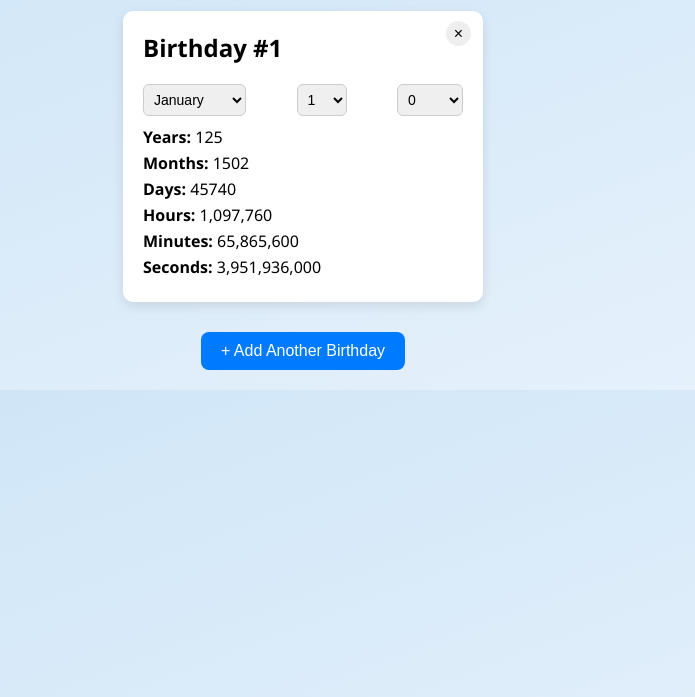
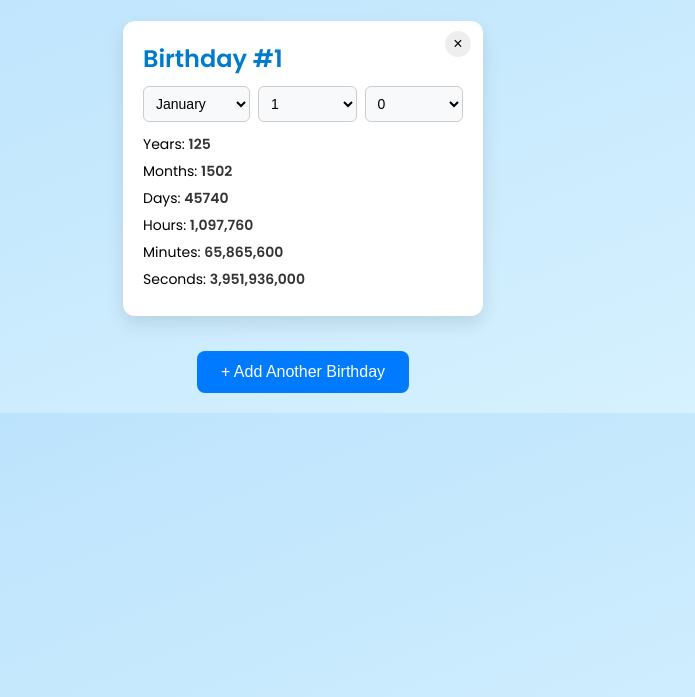
Before and after one commit to sevennai7/Birthday-Calculator, a plain HTML site: page index.html in a window 1280 px wide. Shown: the part 103-800 px from the top of the page, without its empty margins (337-1032 px from the left). Drawn offline with Linux system fonts and the light colour scheme.

Commit message:
Update index.html

```diff
--- a/index.html
+++ b/index.html
@@ -3,10 +3,15 @@
 <head>
   <meta charset="UTF-8">
   <title>Birthday Time Calculator</title>
+  <link href="https://fonts.googleapis.com/css2?family=Poppins:wght@400;600&display=swap" rel="stylesheet">
   <style>
+    * {
+      box-sizing: border-box;
+    }
+
     body {
-      font-family: 'Segoe UI', sans-serif;
-      background: linear-gradient(to bottom right, #cce4f6, #e8f2fc);
+      font-family: 'Poppins', sans-serif;
+      background: linear-gradient(to bottom right, #b8e1fc, #d9f3ff);
       margin: 0;
       padding: 20px;
       display: flex;
@@ -15,50 +20,76 @@
     }
 
     h1 {
+      font-size: 32px;
+      color: #222;
       margin-bottom: 20px;
-      color: #222;
     }
 
     .calculator-card {
       background: white;
-      border-radius: 10px;
-      box-shadow: 0 4px 12px rgba(0,0,0,0.1);
+      border-radius: 12px;
+      box-shadow: 0 8px 18px rgba(0,0,0,0.1);
       padding: 20px;
-      margin: 10px;
-      width: 320px;
+      margin: 15px;
+      width: 360px;
       position: relative;
+      transition: transform 0.2s ease;
+    }
+
+    .calculator-card:hover {
+      transform: scale(1.01);
     }
 
     .calculator-card h2 {
       margin-top: 0;
+      margin-bottom: 10px;
+      color: #007acc;
     }
 
     .dropdowns {
       display: flex;
       justify-content: space-between;
-      margin-bottom: 10px;
+      margin-bottom: 12px;
     }
 
     select {
-      padding: 6px;
+      padding: 8px;
       border-radius: 6px;
       border: 1px solid #ccc;
       font-size: 14px;
+      flex: 1;
+      margin-right: 8px;
+      background: #f8f9fa;
+    }
+
+    select:last-child {
+      margin-right: 0;
     }
 
     .results p {
-      margin: 4px 0;
+      margin: 6px 0;
+      font-size: 14px;
     }
 
-    button.add-button {
+    .results span {
+      font-weight: bold;
+      color: #333;
+    }
+
+    .add-button {
       margin-top: 20px;
-      padding: 10px 20px;
+      padding: 12px 24px;
       font-size: 16px;
       background: #007bff;
       color: white;
       border: none;
       border-radius: 8px;
       cursor: pointer;
+      transition: background 0.2s ease;
+    }
+
+    .add-button:hover {
+      background: #0056b3;
     }
 
     .remove-button {
@@ -70,8 +101,13 @@
       border-radius: 50%;
       cursor: pointer;
       font-size: 16px;
-      width: 25px;
-      height: 25px;
+      width: 26px;
+      height: 26px;
+      transition: background 0.2s ease;
+    }
+
+    .remove-button:hover {
+      background: #ffdddd;
     }
   </style>
 </head>
@@ -103,12 +139,12 @@
         <select class="year">${[...Array(2026)].map((_, i) => `<option value="${i}">${i}</option>`).join('')}</select>
       </div>
       <div class="results">
-        <p><strong>Years:</strong> <span class="years">-</span></p>
-        <p><strong>Months:</strong> <span class="months">-</span></p>
-        <p><strong>Days:</strong> <span class="days">-</span></p>
-        <p><strong>Hours:</strong> <span class="hours">-</span></p>
-        <p><strong>Minutes:</strong> <span class="minutes">-</span></p>
-        <p><strong>Seconds:</strong> <span class="seconds">-</span></p>
+        <p>Years: <span class="years">-</span></p>
+        <p>Months: <span class="months">-</span></p>
+        <p>Days: <span class="days">-</span></p>
+        <p>Hours: <span class="hours">-</span></p>
+        <p>Minutes: <span class="minutes">-</span></p>
+        <p>Seconds: <span class="seconds">-</span></p>
       </div>
     `;
 
```
